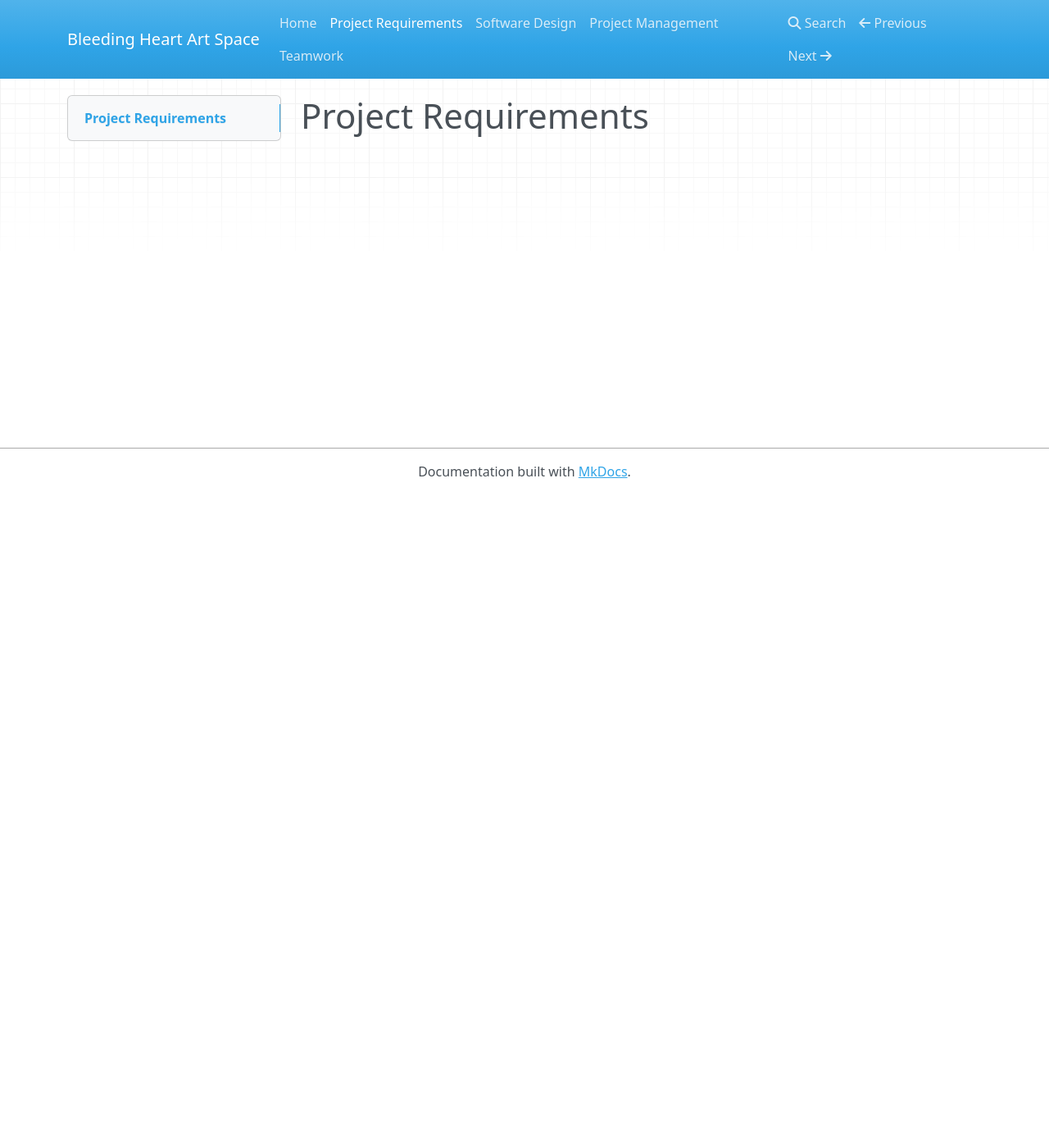
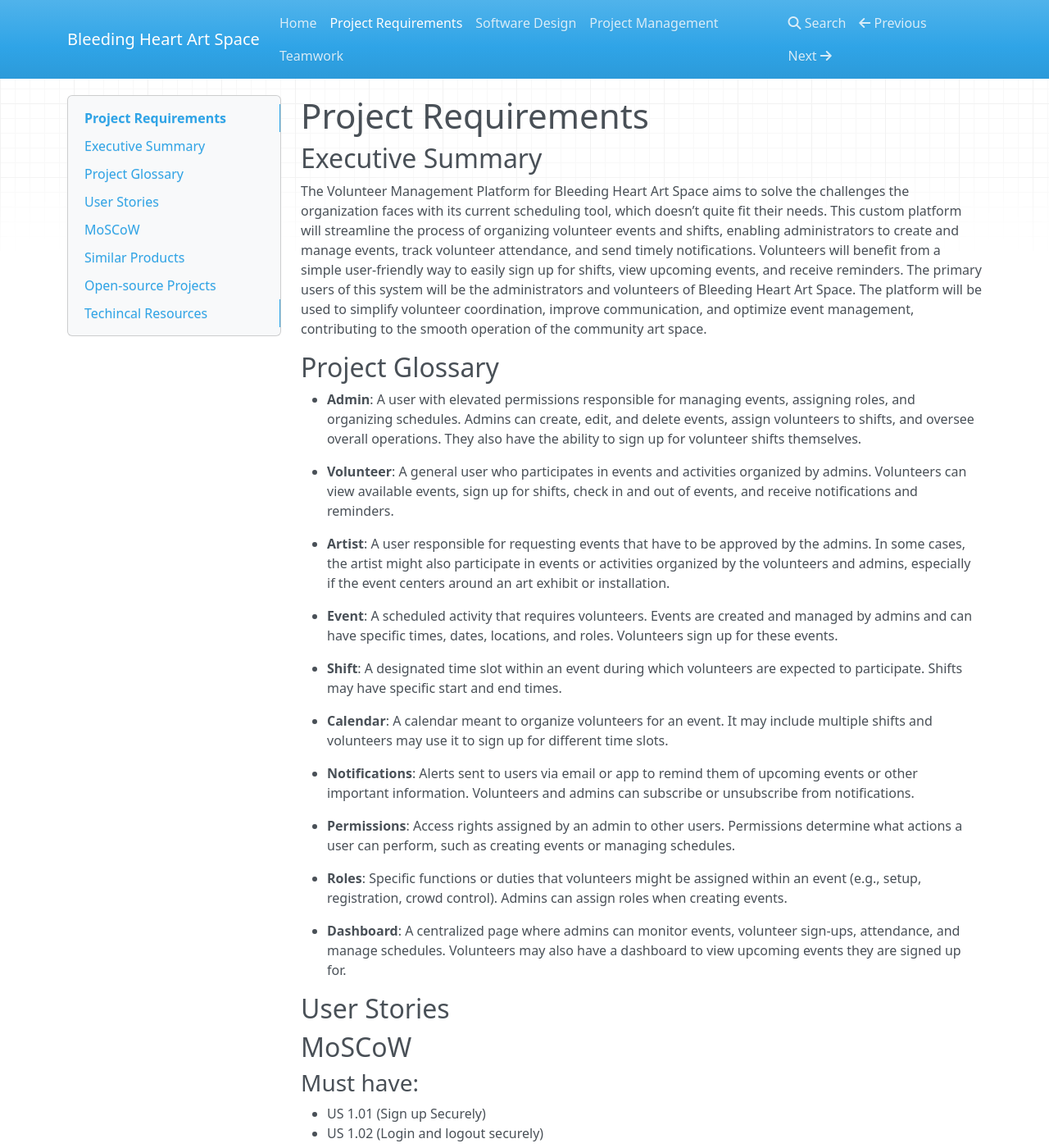
Before and after one commit to UAlberta-CMPUT401/f24project-Bleeding-Heart-Art-Space, an MkDocs documentation site: the page built from docs/project-requirements.md, in a window 1280 px wide and 1400 px high. Shown: the whole window at 82% size. Built offline with MkDocs 1.6.1, drawn with Linux system fonts in a browser that asks for light colours; nearby versions of some CDN libraries; some of the changed text lies outside the part shown.

Commit message:
Update project-requirements.md

```diff
--- a/docs/project-requirements.md
+++ b/docs/project-requirements.md
@@ -1 +1,72 @@
 # Project Requirements
+
+## Executive Summary
+
+The Volunteer Management Platform for Bleeding Heart Art Space aims to solve the challenges the organization faces with its current scheduling tool, which doesn’t quite fit their needs. This custom platform will streamline the process of organizing volunteer events and shifts, enabling administrators to create and manage events, track volunteer attendance, and send timely notifications. Volunteers will benefit from a simple user-friendly way to easily sign up for shifts, view upcoming events, and receive reminders. The primary users of this system will be the administrators and volunteers of Bleeding Heart Art Space. The platform will be used to simplify volunteer coordination, improve communication, and optimize event management, contributing to the smooth operation of the community art space.
+
+## Project Glossary
+
+- **Admin**: A user with elevated permissions responsible for managing events, assigning roles, and organizing schedules. Admins can create, edit, and delete events, assign volunteers to shifts, and oversee overall operations. They also have the ability to sign up for volunteer shifts themselves.
+
+- **Volunteer**: A general user who participates in events and activities organized by admins. Volunteers can view available events, sign up for shifts, check in and out of events, and receive notifications and reminders.
+
+- **Artist**: A user responsible for requesting events that have to be approved by the admins. In some cases, the artist might also participate in events or activities organized by the volunteers and admins, especially if the event centers around an art exhibit or installation.
+
+- **Event**: A scheduled activity that requires volunteers. Events are created and managed by admins and can have specific times, dates, locations, and roles. Volunteers sign up for these events.
+
+- **Shift**: A designated time slot within an event during which volunteers are expected to participate. Shifts may have specific start and end times.
+
+- **Calendar**: A calendar meant to organize volunteers for an event. It may include multiple shifts and volunteers may use it to sign up for different time slots.
+
+- **Notifications**: Alerts sent to users via email or app to remind them of upcoming events or other important information. Volunteers and admins can subscribe or unsubscribe from notifications.
+
+- **Permissions**: Access rights assigned by an admin to other users. Permissions determine what actions a user can perform, such as creating events or managing schedules.
+
+- **Roles**: Specific functions or duties that volunteers might be assigned within an event (e.g., setup, registration, crowd control). Admins can assign roles when creating events.
+
+- **Dashboard**: A centralized page where admins can monitor events, volunteer sign-ups, attendance, and manage schedules. Volunteers may also have a dashboard to view upcoming events they are signed up for.
+
+## User Stories
+
+## MoSCoW
+### Must have:
+- US 1.01 (Sign up Securely)
+- US 1.02 (Login and logout securely)
+- US 1.03 (Create and Manage Events)
+- US 1.04 (Assign Permissions to Other Users)
+- US 1.05 (Create Volunteer Schedules)
+- US 2.01 (Sign up Securely)
+- US 2.02 (Login and logout securely)
+- US 2.03 (View Available Events on a Calendar)
+- US 2.04 (Sign up for Events)
+- US 4.02 (View Calendar)
+
+### Should have:
+- US 1.07 (Send Notifications or Reminders)
+- US 1.10 (Approve Artist Event Requests)
+- US 2.05 (Manage Notifications Preferences)
+- US 2.06 (Check into Events)
+- US 2.07 (Check out of Events)
+- US 2.08 (Automatic Check-out When Event Ends)
+- US 3.01 (Request Events)
+- US 3.02 (Sign Up to Oversee an Event)
+- US 3.03 (Create Shifts for the Event)
+- US 3.04 (Assign One-Time Volunteers)
+- US 3.05 (Edit Events)
+- US 4.01 (Receive Event Notifications)
+
+### Could have:
+- US 1.06 (Manage Volunteer Attendance)
+- US 1.08 (Sign Up to Volunteer for an Event)
+- US 1.09 (Assign one-time volunteers)
+- US 2.09 (Receive Summary of Volunteer Hours)
+- US 2.11 (View other Volunteer status)
+
+### Would Like But Won't Get:
+- US 2.10 (Inter-Communication of volunteers on the platform)
+
+## Similar Products
+
+## Open-source Projects
+
+## Techincal Resources
```
